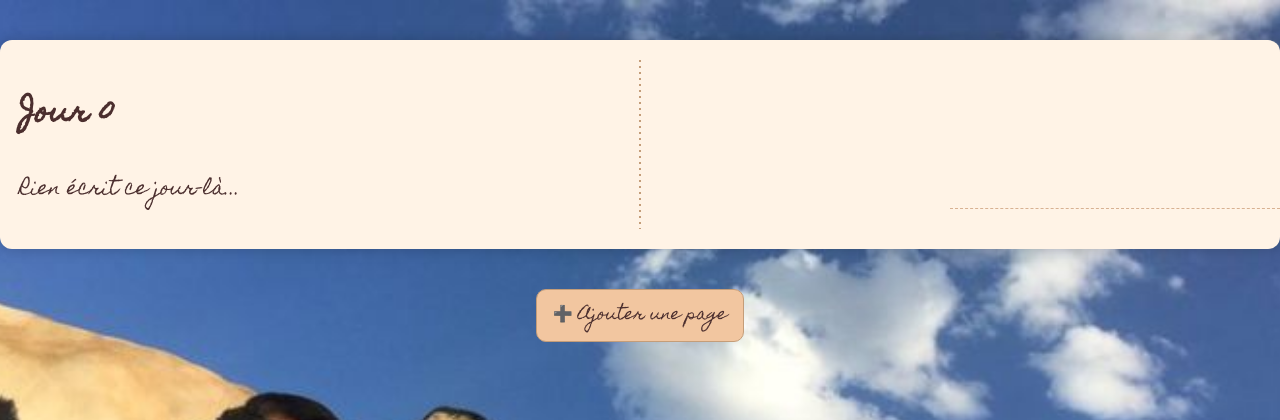
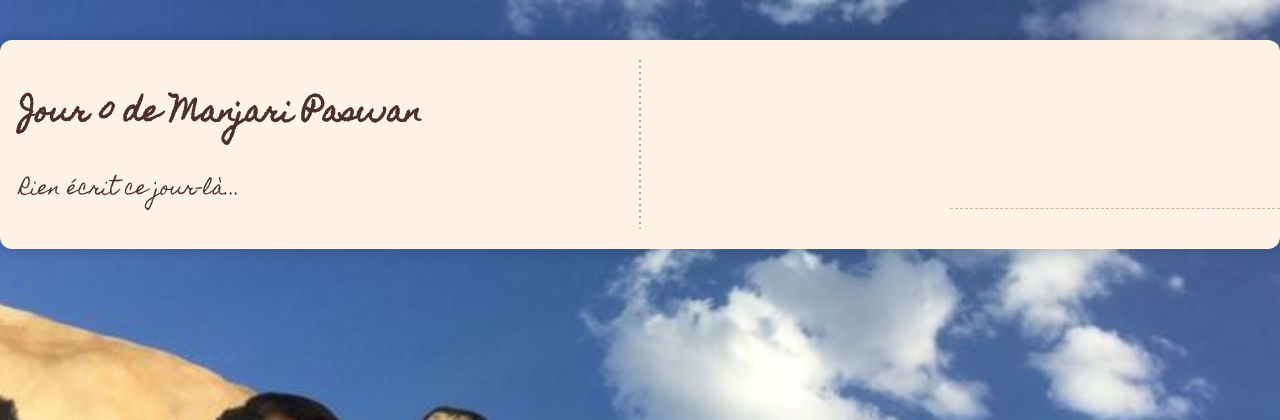
Before and after one commit to RobinLKK/projetisen, a PHP site: page /manjari/index.php?jour=0 in a window 1280 px wide. Shown: the top 420 px of the page. Run offline with PHP 8.4, Linux system fonts and the light colour scheme; tables that the repository leaves empty or names only in its code hold one stand-in row (values such as "Sample post").

Commit message:
Update index.php

```diff
--- a/manjari/index.php
+++ b/manjari/index.php
@@ -89,7 +89,7 @@ if (in_array($jour, $jours_json) && isset($data_json[$entryKey])) {
 <body>
 <div class="journal">
     <div class="page gauche">
-        <h2>Jour <?= $jour ?></h2>
+        <h2>Jour <?= $jour ?> de Manjari Paswan</h2>
 
         <?php if ($entry && empty(trim($entry['texte']))): ?>
             <!-- Si le texte est vide → formulaire direct -->
@@ -180,11 +180,12 @@ if (in_array($jour, $jours_json) && isset($data_json[$entryKey])) {
         <button onclick="changerJour(<?= $suivant ?>)">Jour suivant ⟶</button>
     <?php endif; ?>
 
-    <?php if ($jour === $dernierJour): ?>
+    <?php if ($jour === $dernierJour && isset($_SESSION['user_id'])): ?>
         <form method="POST" action="traitement/ajouter_page.php" style="display:inline;">
             <button type="submit">➕ Ajouter une page</button>
         </form>
     <?php endif; ?>
+
 </div>
 
 
```
